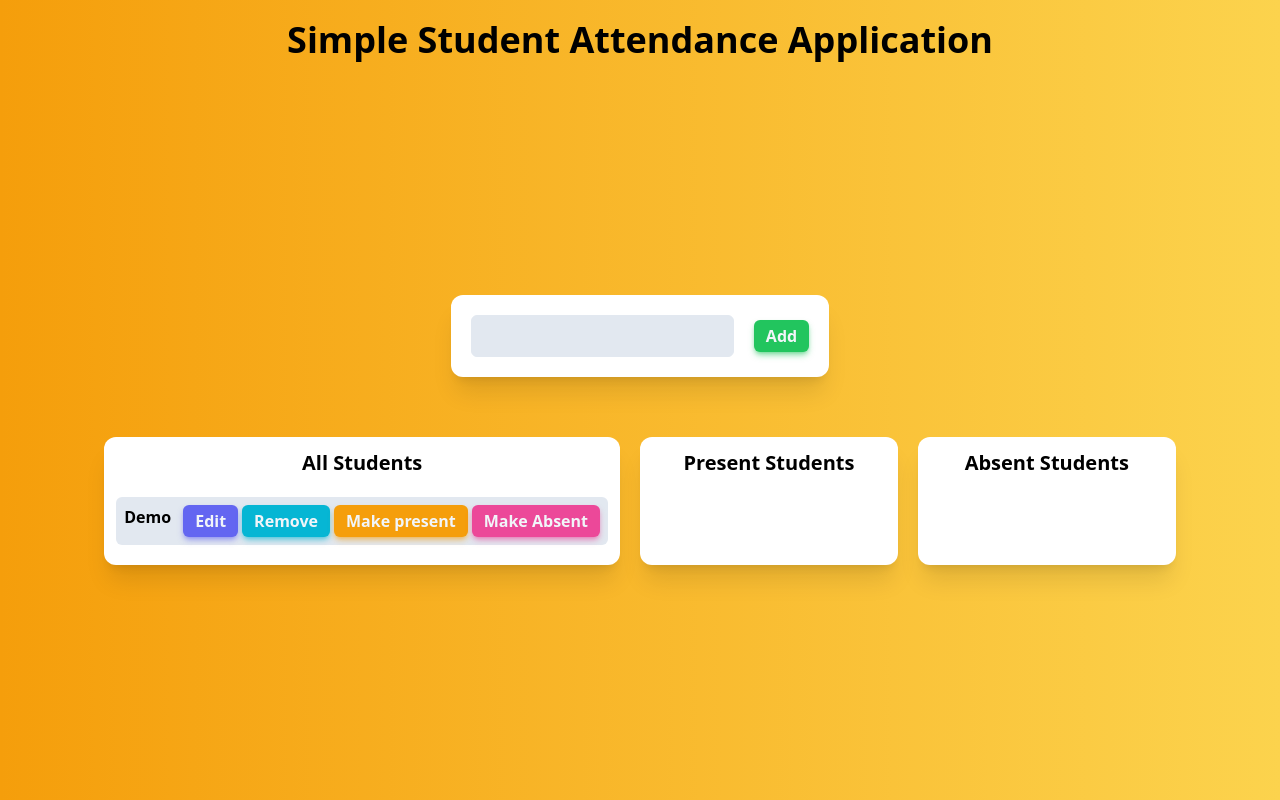
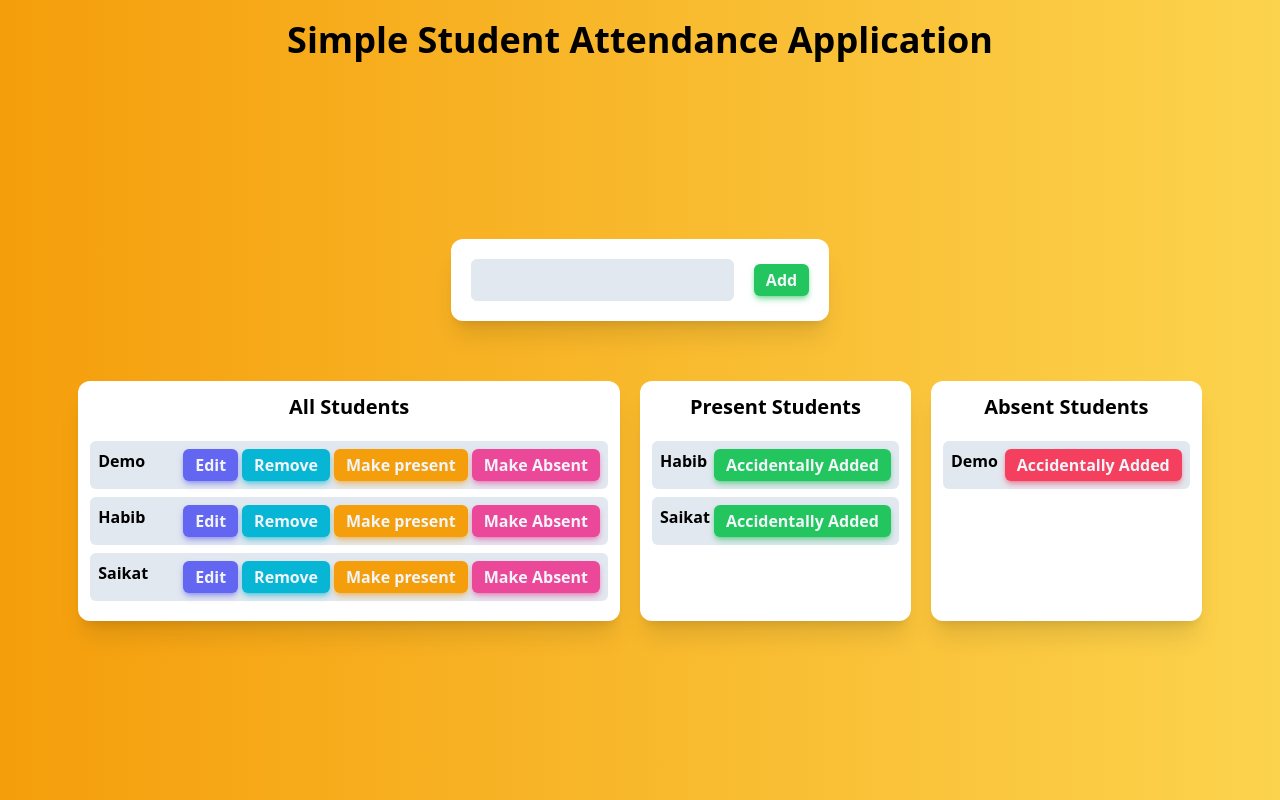
Before and after one commit to Nazmul1582/frontend-applications, a React (Create React App) app: page / in a window 1280 px wide. Built offline with nearby package versions, Linux system fonts and the light colour scheme; data requests are answered from the project's data file.

Commit message:
Student Attendance Application using Fetch API

```diff
--- a/package.json
+++ b/package.json
@@ -13,6 +13,7 @@
   },
   "scripts": {
     "start": "react-scripts start",
+    "json-server": "json-server -p 5000 --watch ./src/db.json",
     "build": "react-scripts build",
     "test": "react-scripts test",
     "eject": "react-scripts eject"
--- a/public/index.html
+++ b/public/index.html
@@ -24,7 +24,7 @@
       work correctly both with client-side routing and a non-root public URL.
       Learn how to configure a non-root public URL by running `npm run build`.
     -->
-    <title>Simple Student Attendance Application with Context API</title>
+    <title>Simple Student Attendance Application with Fetch API</title>
   </head>
   <body>
     <noscript>You need to enable JavaScript to run this app.</noscript>
--- a/src/App.js
+++ b/src/App.js
@@ -1,15 +1,50 @@
+import { useEffect, useState } from "react";
 import InputArea from "./components/InputArea";
 import OutputArea from "./components/OutputArea";
 
 function App() {
+  const [studentName, setStudentName] = useState("");
+  const [allStudents, setAllStudents] = useState([]);
+  const [editMode, setEditMode] = useState(false);
+  const [editableStudent, setEditableStudent] = useState(null);
+
+  const getAllStudents = () => {
+    fetch("http://localhost:5000/students")
+      .then((response) => response.json())
+      .then((data) => setAllStudents(data))
+      .catch((err) => console.log(err));
+  };
+
+  useEffect(() => {
+    getAllStudents();
+  }, []);
+
   return (
     <div className="min-h-screen  bg-gradient-to-r from-amber-500 to-amber-300">
       <h1 className="text-center text-4xl font-bold py-5">
         Simple Student Attendance Application
       </h1>
       <div className="flex flex-col items-center justify-center custom-height">
-        <InputArea />
-        <OutputArea />
+        <InputArea
+          states={{
+            studentName,
+            setStudentName,
+            editMode,
+            setEditMode,
+            editableStudent,
+            setEditableStudent,
+            getAllStudents,
+          }}
+        />
+        <OutputArea
+          states={{
+            allStudents,
+            setStudentName,
+            setEditMode,
+            setEditableStudent,
+            getAllStudents,
+          }}
+        />
       </div>
     </div>
   );
--- a/src/components/AbsentStudents.js
+++ b/src/components/AbsentStudents.js
@@ -1,8 +1,6 @@
 import React from "react";
-import { useStudent } from "../contexts/StudentContext";
 
-const AbsentStudents = () => {
-  const { allStudents, toggleHandler } = useStudent();
+const AbsentStudents = ({ allStudents, toggleHandler }) => {
   return (
     <div
       className={`bg-white shadow-xl rounded-xl text-center p-3 ${
--- a/src/components/AllStduents.js
+++ b/src/components/AllStduents.js
@@ -1,14 +1,44 @@
 import React from "react";
-import { useStudent } from "../contexts/StudentContext";
 
-const AllStduents = () => {
+const AllStduents = ({ states }) => {
   const {
     allStudents,
-    editHandler,
-    removeHandler,
-    makePresentHandler,
-    makeAbsentHandler,
-  } = useStudent();
+    setStudentName,
+    setEditMode,
+    setEditableStudent,
+    getAllStudents,
+  } = states;
+
+  const editHandler = (studentId) => {
+    setEditMode(true);
+    const toBeEditableStudent = allStudents.find(
+      (student) => student.id === studentId
+    );
+    setStudentName(toBeEditableStudent.name);
+    setEditableStudent(toBeEditableStudent);
+  };
+
+  const removeHandler = (studentId) => {
+    fetch(`http://localhost:5000/students/${studentId}`, {
+      method: "DELETE",
+    }).then(() => getAllStudents());
+  };
+
+  const attedanceHandler = (studentId, value) => {
+    const student = allStudents.find((student) => student.id === studentId);
+    if (student.isPresent !== "") {
+      alert(`${student.name} is already in a list!`);
+      return;
+    }
+    fetch(`http://localhost:5000/students/${studentId}`, {
+      method: "PATCH",
+      body: JSON.stringify({ isPresent: value }),
+      headers: {
+        "Content-Type": "application/json; charset=UTF-8",
+      },
+    }).then(() => getAllStudents());
+  };
+
   return (
     <div
       className={`bg-white shadow-xl rounded-xl text-center p-3 ${
@@ -36,13 +66,13 @@ const AllStduents = () => {
               Remove
             </button>
             <button
-              onClick={() => makePresentHandler(student.id)}
+              onClick={() => attedanceHandler(student.id, true)}
               className="btn  bg-amber-500 shadow-amber-500/50"
             >
               Make present
             </button>
             <button
-              onClick={() => makeAbsentHandler(student.id)}
+              onClick={() => attedanceHandler(student.id, false)}
               className="btn  bg-pink-500 shadow-pink-500/50"
             >
               Make Absent
--- a/src/components/InputArea.js
+++ b/src/components/InputArea.js
@@ -1,9 +1,51 @@
 import React from "react";
-import { useStudent } from "../contexts/StudentContext";
 
-const InputArea = () => {
-  const { editMode, studentName, setStudentName, updateHandler, addStudent } =
-    useStudent();
+const InputArea = ({ states }) => {
+  const {
+    editMode,
+    setEditMode,
+    studentName,
+    setStudentName,
+    editableStudent,
+    setEditableStudent,
+    getAllStudents,
+  } = states;
+
+  const addStudent = () => {
+    const newStudent = {
+      id: Date.now() + "",
+      name: studentName,
+      isPresent: "",
+    };
+    fetch("http://localhost:5000/students", {
+      method: "POST",
+      body: JSON.stringify(newStudent),
+      headers: {
+        "Content-Type": "application/json; charset=UTF-8",
+      },
+    }).then(() => {
+      getAllStudents();
+      setStudentName("");
+    });
+  };
+
+  const updateHandler = () => {
+    fetch(`http://localhost:5000/students/${editableStudent.id}`, {
+      method: "PATCH",
+      body: JSON.stringify({
+        name: studentName,
+      }),
+      headers: {
+        "Content-Type": "application/json; charset=UTF-8",
+      },
+    }).then(() => {
+      getAllStudents();
+      setStudentName("");
+      setEditMode(false);
+      setEditableStudent(null);
+    });
+  };
+
   return (
     <form
       onSubmit={(e) => {
--- a/src/components/OutputArea.js
+++ b/src/components/OutputArea.js
@@ -3,11 +3,30 @@ import AllStduents from "./AllStduents";
 import PresentStudents from "./PresentStudents";
 
 const OutputArea = ({ states }) => {
+  const toggleHandler = (studentId) => {
+    const student = states.allStudents.find(
+      (student) => student.id === studentId
+    );
+    fetch(`http://localhost:5000/students/${studentId}`, {
+      method: "PATCH",
+      body: JSON.stringify({ isPresent: !student.isPresent }),
+      headers: {
+        "Content-Type": "application/json; charset=UTF-8",
+      },
+    }).then(() => states.getAllStudents());
+  };
+
   return (
     <div className="grid grid-cols-[2fr_1fr_1fr] gap-5 p-5">
-      <AllStduents />
-      <PresentStudents />
-      <AbsentStudents />
+      <AllStduents states={states} />
+      <PresentStudents
+        allStudents={states.allStudents}
+        toggleHandler={toggleHandler}
+      />
+      <AbsentStudents
+        allStudents={states.allStudents}
+        toggleHandler={toggleHandler}
+      />
     </div>
   );
 };
--- a/src/components/PresentStudents.js
+++ b/src/components/PresentStudents.js
@@ -1,8 +1,6 @@
 import React from "react";
-import { useStudent } from "../contexts/StudentContext";
 
-const PresentStudents = () => {
-  const { allStudents, toggleHandler } = useStudent();
+const PresentStudents = ({ allStudents, toggleHandler }) => {
   return (
     <div
       className={`bg-white shadow-xl rounded-xl text-center p-3 ${
--- a/src/contexts/StudentContext.js
+++ /dev/null
@@ -1,112 +0,0 @@
-import React, { createContext, useContext, useState } from "react";
-
-const StudentContext = createContext();
-export const useStudent = () => useContext(StudentContext);
-
-const StudentContextProvider = ({ children }) => {
-  const [studentName, setStudentName] = useState("");
-  const [allStudents, setAllStudents] = useState([{ id: "1", name: "Demo" }]);
-  const [editMode, setEditMode] = useState(false);
-  const [editableStudent, setEditableStudent] = useState(null);
-
-  const addStudent = () => {
-    const newStudent = {
-      id: new Date().getTime() + "",
-      name: studentName,
-      isPresent: undefined,
-    };
-    setAllStudents([...allStudents, newStudent]);
-    setStudentName("");
-  };
-
-  const editHandler = (studentId) => {
-    setEditMode(true);
-    const toBeEditedStudent = allStudents.find(
-      (student) => student.id === studentId
-    );
-    setStudentName(toBeEditedStudent.name);
-    setEditableStudent(toBeEditedStudent);
-  };
-
-  const updateHandler = () => {
-    const updatedStudents = allStudents.filter((student) => {
-      if (student.id === editableStudent.id) {
-        student.name = studentName;
-      }
-      return student;
-    });
-    setAllStudents(updatedStudents);
-    setStudentName("");
-    setEditMode(false);
-    setEditableStudent(null);
-  };
-
-  const removeHandler = (studentId) => {
-    const updatedStudents = allStudents.filter(
-      (student) => student.id !== studentId
-    );
-    setAllStudents(updatedStudents);
-  };
-
-  const makePresentHandler = (studentId) => {
-    const presentStudents = allStudents.map((student) => {
-      if (student.id === studentId) {
-        if (student.isPresent === undefined) {
-          student.isPresent = true;
-        } else {
-          alert(`${student.name} is already in a list!`);
-        }
-      }
-      return student;
-    });
-    setAllStudents(presentStudents);
-  };
-
-  const makeAbsentHandler = (studentId) => {
-    const absentStudents = allStudents.map((student) => {
-      if (student.id === studentId) {
-        if (student.isPresent === undefined) {
-          student.isPresent = false;
-        } else {
-          alert(`${student.name} is already in a list!`);
-        }
-      }
-      return student;
-    });
-    setAllStudents(absentStudents);
-  };
-
-  const toggleHandler = (studentId) => {
-    const toggleStudent = allStudents.map((student) => {
-      if (student.id === studentId) {
-        student.isPresent = !student.isPresent;
-      }
-      return student;
-    });
-    setAllStudents(toggleStudent);
-  };
-
-  const value = {
-    studentName,
-    setStudentName,
-    allStudents,
-    setAllStudents,
-    editMode,
-    setEditMode,
-    editableStudent,
-    setEditableStudent,
-
-    addStudent,
-    editHandler,
-    updateHandler,
-    removeHandler,
-    makePresentHandler,
-    makeAbsentHandler,
-    toggleHandler,
-  };
-  return (
-    <StudentContext.Provider value={value}>{children}</StudentContext.Provider>
-  );
-};
-
-export default StudentContextProvider;
--- /dev/null
+++ b/src/db.json
@@ -0,0 +1,19 @@
+{
+  "students": [
+    {
+      "id": "1679106820152",
+      "name": "Demo",
+      "isPresent": false
+    },
+    {
+      "id": "1679107889286",
+      "name": "Habib",
+      "isPresent": true
+    },
+    {
+      "id": "1679107892014",
+      "name": "Saikat",
+      "isPresent": true
+    }
+  ]
+}
--- a/src/index.js
+++ b/src/index.js
@@ -2,13 +2,10 @@ import React from "react";
 import ReactDOM from "react-dom/client";
 import "./index.css";
 import App from "./App";
-import StudentContextProvider from "./contexts/StudentContext";
 
 const root = ReactDOM.createRoot(document.getElementById("root"));
 root.render(
   <React.StrictMode>
-    <StudentContextProvider>
-      <App />
-    </StudentContextProvider>
+    <App />
   </React.StrictMode>
 );
```
Also changed, not shown: 1 other file (tests, documents, lock files or other folders).
